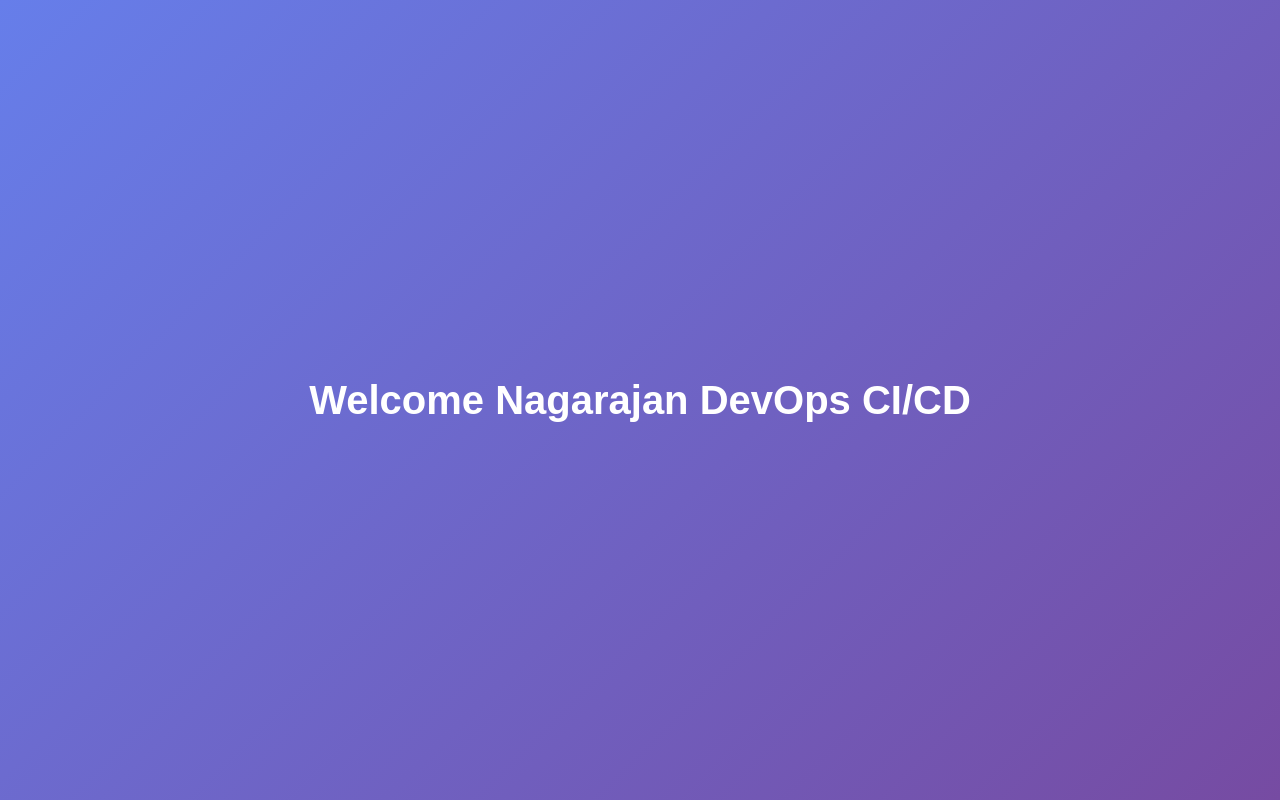
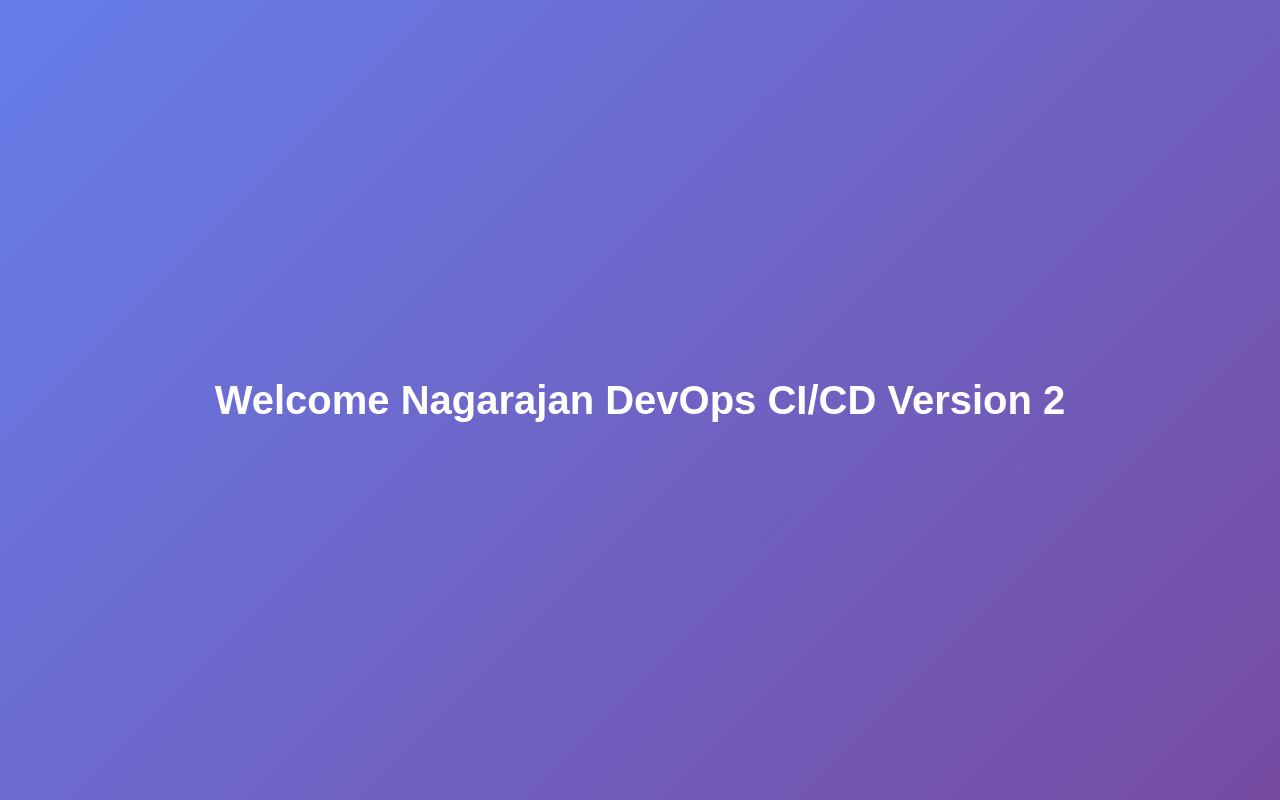
Before and after one commit to Nagarajan-2360/argo-app-source, a plain HTML site: page app/index.html in a window 1280 px wide. Drawn offline with Linux system fonts and the light colour scheme.

Commit message:
Version 2 index file

```diff
--- a/app/index.html
+++ b/app/index.html
@@ -22,6 +22,6 @@
     </style>
 </head>
 <body>
-    <h1>Welcome Nagarajan DevOps CI/CD</h1>
+    <h1>Welcome Nagarajan DevOps CI/CD Version 2</h1>
 </body>
 </html>
```
